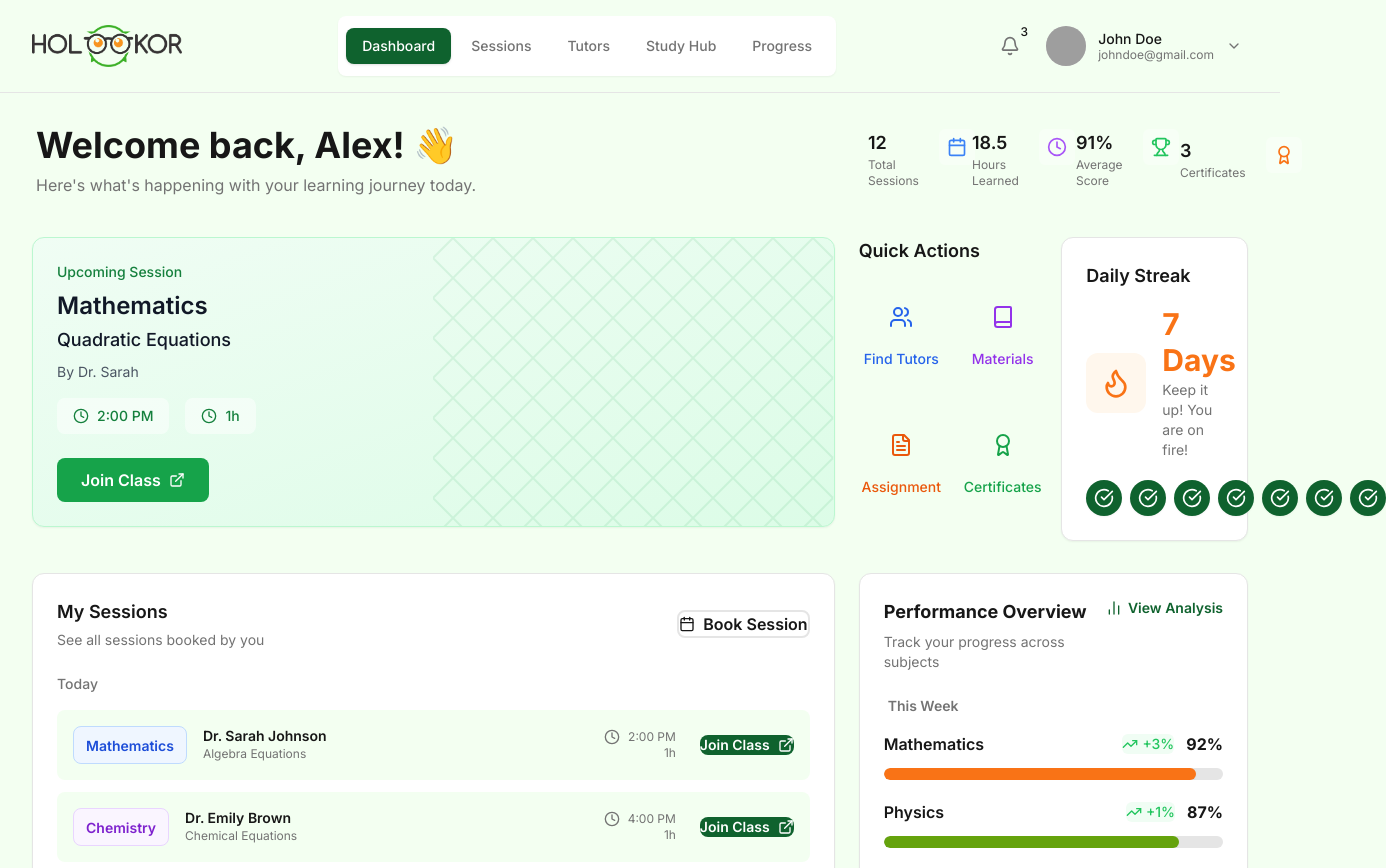
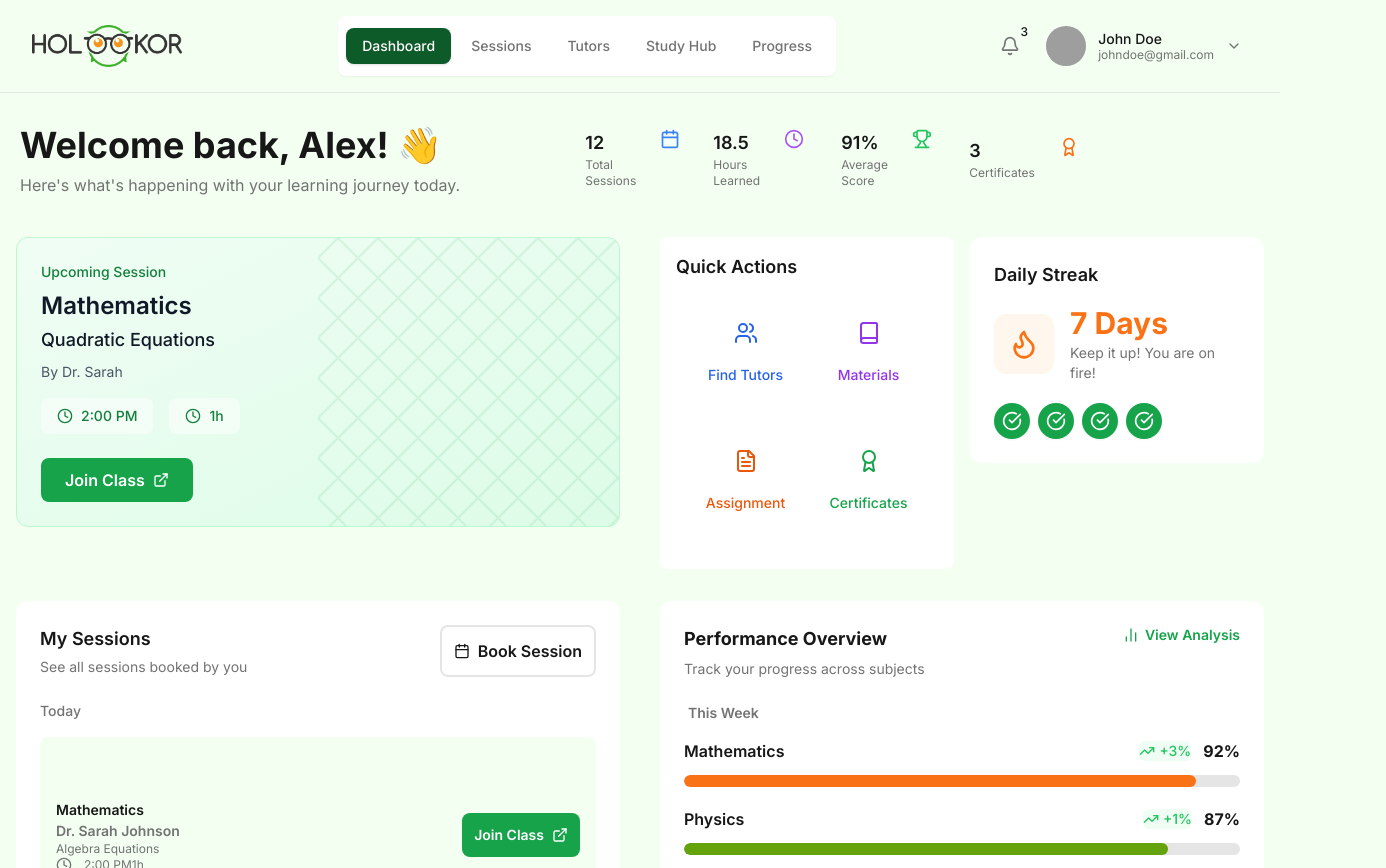
Before and after one commit to AsteriskRD/Holookor-Frontend, a Next.js app: page / in a window 1280 px wide. Shown: the top 868 px of the page, 1386 px wide, since content can reach past the window. Built offline with nearby package versions, Linux system fonts and the light colour scheme; grey boxes are pictures that could not be loaded.

Commit message:
Added features

```diff
--- a/src/app/globals.css
+++ b/src/app/globals.css
@@ -8,7 +8,7 @@
   --foreground: #171717;
   --card: #ffffff;
   --card-foreground: #171717;
-  --primary: #0f622e;
+  --primary: #16a34a;
   --muted: #f5f5f5;
   --muted-foreground: #737373;
   --border: #e5e5e5;
@@ -23,8 +23,9 @@
   --color-muted-foreground: var(--muted-foreground);
   --color-primary-500: var(--primary);
   --color-primary-600: var(--primary);
+  --color-warning: #eab308;
   --color-success: #22c55e;
-  --color-warning: #eab308;
+  /* --color-success: #0c5b29; */
   --color-error: #ef4444;
   --color-neutral-50: #fafafa;
   --color-neutral-100: #f5f5f5;
--- a/src/components/Dashboard.jsx
+++ b/src/components/Dashboard.jsx
@@ -53,10 +53,10 @@ export default function Dashboard({ data }) {
     <div className="min-h-screen ">
       <NavBar user={user} notificationCount={notifications.unreadCount} />
 
-      <main className="max-w-screen-xl mx-auto px-4 sm:px-6 lg:px-8 py-6">
+      <main className="max-w-screen-xl mx-auto px-2 sm:px-3 lg:px-4 py-6">
         {/* Top header: welcome text on the left, stats on the right */}
-        <div className="grid grid-cols-1 lg:grid-cols-12 gap-6 items-center">
-          <div className="lg:col-span-8">
+        <div className="grid grid-cols-1 lg:grid-cols-12 gap-10 items-center">
+          <div className="lg:col-span-6">
             <WelcomeBanner userName={user.name} />
           </div>
           <div className="lg:col-span-4 flex justify-end">
@@ -66,19 +66,17 @@ export default function Dashboard({ data }) {
           </div>
         </div>
 
-        <div className="grid grid-cols-1 lg:grid-cols-12 gap-6 mt-8">
-          <div className="lg:col-span-8">
+        <div className="grid grid-cols-1 lg:grid-cols-12 gap-10 mt-8">
+          <div className="lg:col-span-6">
             <UpcomingSessionCard
               session={upcomingSession}
               onJoinClass={handleJoinClass}
             />
           </div>
-          <div className="lg:col-span-4">
+          <div className="lg:col-span-6">
             <div className="grid grid-cols-2 gap-4">
               <div>
-                <h3 className="text-lg font-semibold mb-4 text-[var(--color-foreground)]">
-                  Quick Actions
-                </h3>
+
                 <QuickActionsGrid />
               </div>
               <div>
@@ -88,15 +86,15 @@ export default function Dashboard({ data }) {
           </div>
         </div>
 
-        <div className="grid grid-cols-1 lg:grid-cols-12 gap-6 mt-8">
-          <div className="lg:col-span-8">
+        <div className="grid grid-cols-1 lg:grid-cols-12 gap-10 mt-8">
+          <div className="lg:col-span-6">
             <SessionsList
               sessions={todaySessions}
               onJoinClass={handleJoinClass}
               onBookSession={handleBookSession}
             />
           </div>
-          <div className="lg:col-span-4 space-y-6">
+          <div className="lg:col-span-6 space-y-6">
             <PerformanceOverview performances={weeklyPerformance} />
             <AIRecommendationCard
               recommendations={aiRecommendations}
--- a/src/components/dashboard/AIRecommendationCard.jsx
+++ b/src/components/dashboard/AIRecommendationCard.jsx
@@ -32,7 +32,7 @@ export default function AIRecommendationCard({ recommendations, onStartQuiz }) {
               variant="primary"
               size="md"
               onClick={() => onStartQuiz(rec.id)}
-              className="w-full shadow-sm hover:shadow-md"
+              className="w-full shadow-sm hover:shadow-md hover:bg-[#0c5b29] "
             >
               Start Quiz
             </Button>
--- a/src/components/dashboard/DailyStreakTracker.jsx
+++ b/src/components/dashboard/DailyStreakTracker.jsx
@@ -7,7 +7,7 @@ import Card from '../ui/Card';
  */
 export default function DailyStreakTracker({ streak }) {
   return (
-    <Card className="p-5 sm:p-6 hover:shadow-md transition-all duration-200">
+    <Card className="p-5  sm:p-6 hover:shadow-md transition-all duration-200">
       <h3 className="text-base sm:text-lg font-semibold mb-4 text-[var(--color-foreground)]">Daily Streak</h3>
 
       <div className="flex items-center gap-3 sm:gap-4 mb-5">
--- a/src/components/dashboard/QuickActionsGrid.jsx
+++ b/src/components/dashboard/QuickActionsGrid.jsx
@@ -30,7 +30,12 @@ export default function QuickActionsGrid() {
   ];
 
   return (
-    <div className="grid grid-cols-2 gap-4">
+    <>
+      <div className=" bg-[var(--color-card)] p-4 rounded-lg">
+        <span className="text-lg font-semibold mb-4 text-[var(--color-foreground)]">
+          Quick Actions
+        </span>
+        <div className="grid grid-cols-2 gap-4 bg-[var(--color-card)] p-4 rounded-lg">
           {actions.map((action) => (
             <Button
               key={action.label}
@@ -42,5 +47,7 @@ export default function QuickActionsGrid() {
             </Button>
           ))}
         </div>
+      </div>
+    </>
   );
 }
--- a/src/components/dashboard/SessionListItem.jsx
+++ b/src/components/dashboard/SessionListItem.jsx
@@ -6,57 +6,35 @@ import { formatTime, formatDuration } from "@/utils/formatters";
  * Session List Item component
  */
 export default function SessionListItem({ session, onJoinClass }) {
-  const subjectColors = {
-    Mathematics: "bg-blue-50 text-blue-700 border-blue-200",
-    Chemistry: "bg-purple-50 text-purple-700 border-purple-200",
-    Physics: "bg-orange-50 text-orange-700 border-orange-200",
-    Biology: "bg-green-50 text-green-700 border-green-200",
-  };
-
   return (
     <div className="w-full">
       <div className="flex items-center justify-between bg-[var(--background)] p-4 rounded-lg transition-colors duration-150">
-        <div className="flex items-start gap-4 min-w-0">
-          <div
-            className={`px-3 py-1.5 rounded-lg border flex-shrink-0 ${
-              subjectColors[session.subject] ||
-              "bg-gray-50 text-gray-700 border-gray-200"
-            }`}
-          >
+        <div className="flex items-start  gap-4 min-w-0 py-7">
+          <div className="min-w-0 py-4">
             <span className="text-xs sm:text-sm font-semibold">
               {session.subject}
             </span>
-          </div>
-
-          <div className="min-w-0">
-            <p className="text-sm font-semibold text-[var(--color-foreground)] truncate">
+            <p className="text-sm font-semibold text-[#737373] truncate">
               {session.tutorName}
             </p>
             <p className="text-xs text-[var(--color-muted-foreground)] truncate">
               {session.topic}
             </p>
+            <span className="flex mr-2 gap-3  text-xs text-[var(--color-muted-foreground)]">
+              <Clock className="w-4 h-4" />
+              {formatTime(session.scheduledTime)}
+              {formatDuration(session.duration)}
+            </span>
           </div>
         </div>
 
         <div className="flex items-center gap-4">
-          <div className="flex flex-col items-end mr-2">
-            <div className="flex items-center gap-2 text-[var(--color-muted-foreground)]">
-              <Clock className="w-4 h-4" />
-              <span className="text-xs">
-                {formatTime(session.scheduledTime)}
-              </span>
-            </div>
-            <div className="text-xs text-[var(--color-muted-foreground)]">
-              {formatDuration(session.duration)}
-            </div>
-          </div>
-
           <Button
             variant="primary"
             size="sm"
             onClick={() => onJoinClass(session.id)}
             icon={<ExternalLink className="w-4 h-4" />}
-            className="flex-shrink-0"
+            className="flex-shrink-0 p-3 bg-green-600 text-white hover:shadow-md  hover:bg-green-800 transition-all duration-200"
           >
             Join Class
           </Button>
--- a/src/components/dashboard/SessionsList.jsx
+++ b/src/components/dashboard/SessionsList.jsx
@@ -21,10 +21,18 @@ export default function SessionsList({ sessions, onJoinClass, onBookSession }) {
             See all sessions booked by you
           </p>
         </div>
+          {/* <Button
+                  variant="primary"
+                  className="flex items-center gap-2"
+                  onClick={() => onJoinClass(session.id)}
+                >
+                  <span>Join Class</span>
+                  <ExternalLink className="w-4 h-4" />
+                </Button> */}
         <Button
           variant="outline"
           onClick={onBookSession}
-          className="flex items-center gap-2"
+          className="flex items-center gap-2 bg-gray-200 p-3"
         >
           <Calendar className="w-4 h-4" />
           Book Session
@@ -35,7 +43,7 @@ export default function SessionsList({ sessions, onJoinClass, onBookSession }) {
         <h4 className="text-sm font-medium text-[var(--color-muted-foreground)] mb-4">
           Today
         </h4>
-        <div className="space-y-3">
+        <div className="space-y-10">
           {sessions.map((session) => (
             <SessionListItem
               key={session.id}
--- a/src/components/dashboard/StatCard.jsx
+++ b/src/components/dashboard/StatCard.jsx
@@ -10,9 +10,9 @@ export default function StatCard({
   iconColor = "text-[var(--color-primary-500)]",
 }) {
   return (
-    <div className="border-[var(--color-border)] p-3 mx-auto w-full sm:w-auto min-w-[5.5rem]">
-      <div className="flex sm:flex-row flex-col items-start justify-between gap-3">
-        <div className="flex-1 gap-4 px-2">
+    <div className="border-[var(--color-border)] p-3 mx-auto w-full sm:w-auto min-w-[5.5rem] lg:mx-3">
+      <div className="flex sm:flex-row flex-col items-start  gap-4">
+        <div className="flex-1 px-2">
           <p className="text-lg font-semibold text-[var(--color-foreground)]">
             {value}
           </p>
@@ -21,7 +21,7 @@ export default function StatCard({
           </p>
         </div>
         <div
-          className={`p-2 rounded-md bg-white/30 ${iconColor.replace(
+          className={`rounded-md bg-white/30 ${iconColor.replace(
             "text-",
             "bg-"
           )}`}
--- a/src/components/navigation/NavBar.jsx
+++ b/src/components/navigation/NavBar.jsx
@@ -12,7 +12,7 @@ import Badge from "../ui/Badge";
  * TODO: API Integration - Connect notification bell to real-time notification service
  * TODO: API Integration - Connect user dropdown to authentication/profile management
  */
-export default function NavBar({ user, notificationCount }) {
+export default function   NavBar({ user, notificationCount }) {
   const [activeTab, setActiveTab] = useState("Dashboard");
   const [showUserMenu, setShowUserMenu] = useState(false);
   const [showMobileMenu, setShowMobileMenu] = useState(false);
@@ -61,7 +61,7 @@ export default function NavBar({ user, notificationCount }) {
                     onClick={() => setActiveTab(item)}
                     className={`text-sm font-medium px-4 py-2  my-2  rounded transition-colors duration-150 ${
                       activeTab === item
-                        ? "bg-[var(--primary)] text-white shadow"
+                        ? "bg-[#0c5b29] text-white shadow"
                         : "text-[var(--color-muted-foreground)] hover:text-[var(--color-foreground)]"
                     }`}
                   >
@@ -113,9 +113,9 @@ export default function NavBar({ user, notificationCount }) {
                   <button className="w-full px-4 py-2 text-left text-sm hover:bg-[var(--muted)] transition-colors duration-150">
                     Settings
                   </button>
-                  <div className="border-t border-[var(--border)] my-1"></div>
-                  <button className="w-full px-4 py-2 text-left text-sm hover:bg-[var(--muted)] transition-colors duration-150 text-[var(--accent)]">
-                    Logout
+                  <div className="border-t border-[var(--border)]  my-1"></div>
+                  <button className="w-full px-4 py-2 text-left text-white text-sm bg-[#FF0000] hover:bg-[#8B0000] transition-colors duration-150 text-[var(--accent)]">
+                    Log out
                   </button>
                 </div>
               )}
--- a/src/components/ui/Button.jsx
+++ b/src/components/ui/Button.jsx
@@ -17,6 +17,7 @@ export default function Button({
     secondary: 'bg-[var(--color-neutral-100)] text-[var(--color-foreground)] hover:bg-[var(--color-neutral-200)] active:bg-[var(--color-neutral-300)] focus:ring-[var(--color-neutral-400)]',
     outline: 'border-2 border-[var(--color-border)] bg-transparent hover:bg-[var(--color-neutral-50)] active:bg-[var(--color-neutral-100)] focus:ring-[var(--color-neutral-400)]',
     ghost: 'bg-transparent hover:bg-[var(--color-neutral-100)] active:bg-[var(--color-neutral-200)] focus:ring-[var(--color-neutral-400)]',
+    navButton: 'bg-[var(--color-primary-800)] text-white hover:bg-[var(--color-primary-700)] active:bg-[var(--color-primary-800)] focus:ring-[var(--color-primary-500)]'
   };
 
   const sizes = {
--- a/src/components/ui/Card.jsx
+++ b/src/components/ui/Card.jsx
@@ -4,7 +4,7 @@
 export default function Card({ children, className = "", ...props }) {
   return (
     <div
-      className={`bg-white rounded-xl border border-[#E5E5E5] shadow-sm hover:shadow-md transition-shadow ${className}`}
+      className={`bg-white rounded-xl hover:shadow-md transition-shadow ${className}`}
       {...props}
     >
       {children}
--- a/src/data/dashboardMockData.js
+++ b/src/data/dashboardMockData.js
@@ -96,7 +96,7 @@ export const mockQuery = {
   ],
   dailyStreak: {
     currentStreak: 7,
-    streakDays: [true, true, true, true, true, true, true]
+    streakDays: [true, true, true, true ]
   }
 };
 
```
Lines whose indentation alone changed are shown as unchanged.
